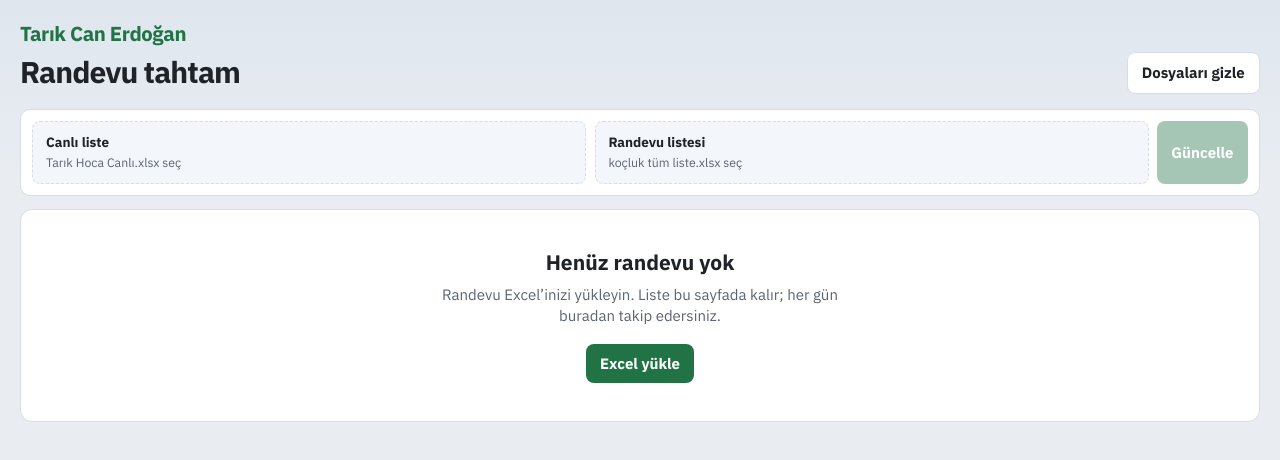
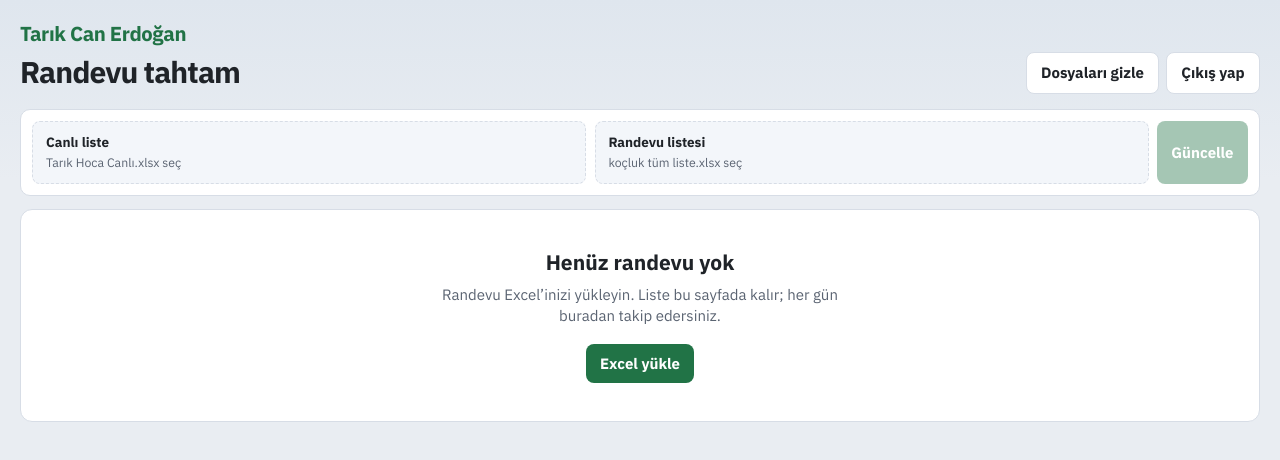
Before and after one commit to muratmuzaffer/kocluk-randevu-senkron, a React (Vite) app: page / in a window 1280 px wide. Shown: the top 460 px of the page. Built offline with nearby package versions, Linux system fonts and the light colour scheme.

Commit message:
Add a logout control that clears the auth cookie and returns to login.
Co-authored-by: Cursor <cursoragent@cursor.com>

```diff
--- a/src/App.tsx
+++ b/src/App.tsx
@@ -257,6 +257,15 @@ function App() {
               Excel indir
             </button>
           ) : null}
+          <button
+            type="button"
+            className="btn ghost"
+            onClick={() => {
+              window.location.href = '/__logout'
+            }}
+          >
+            Çıkış yap
+          </button>
         </div>
       </header>
 
```
Also changed, not shown: middleware.ts (+11 -0 lines).
